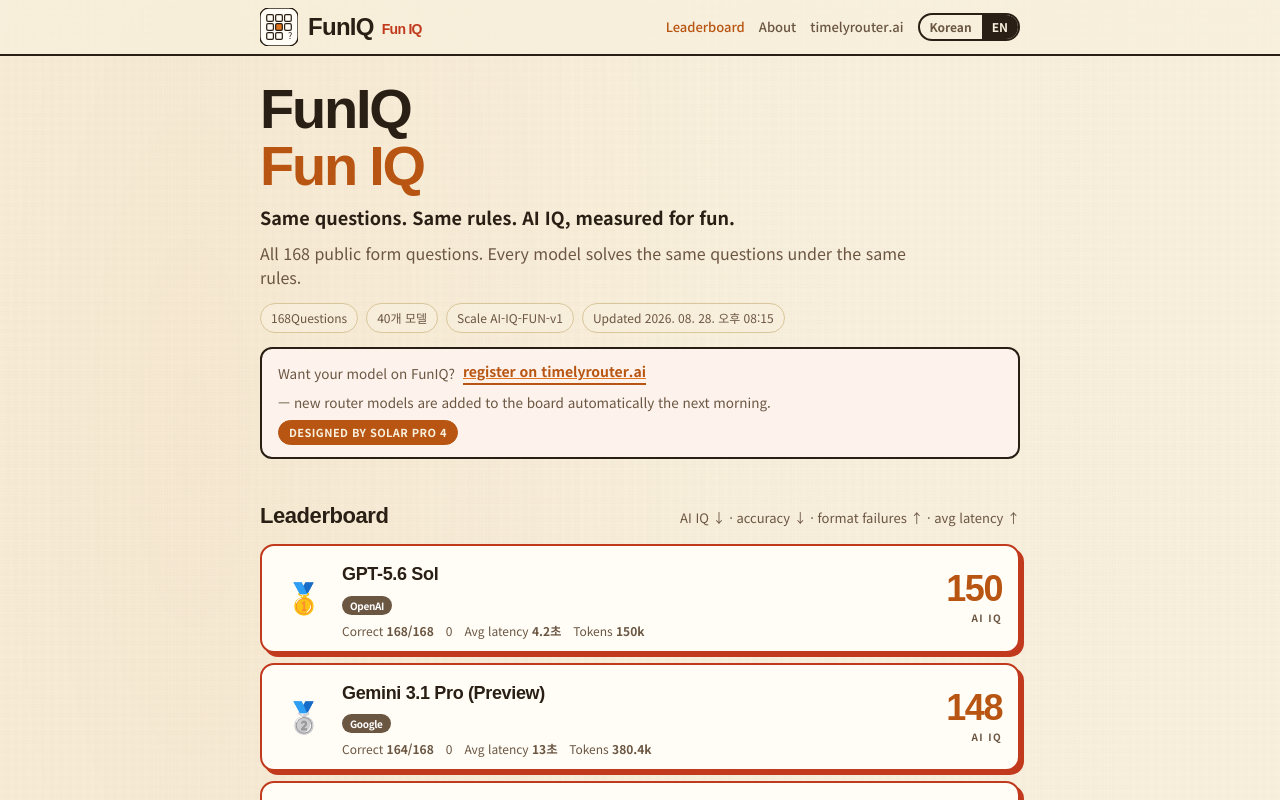
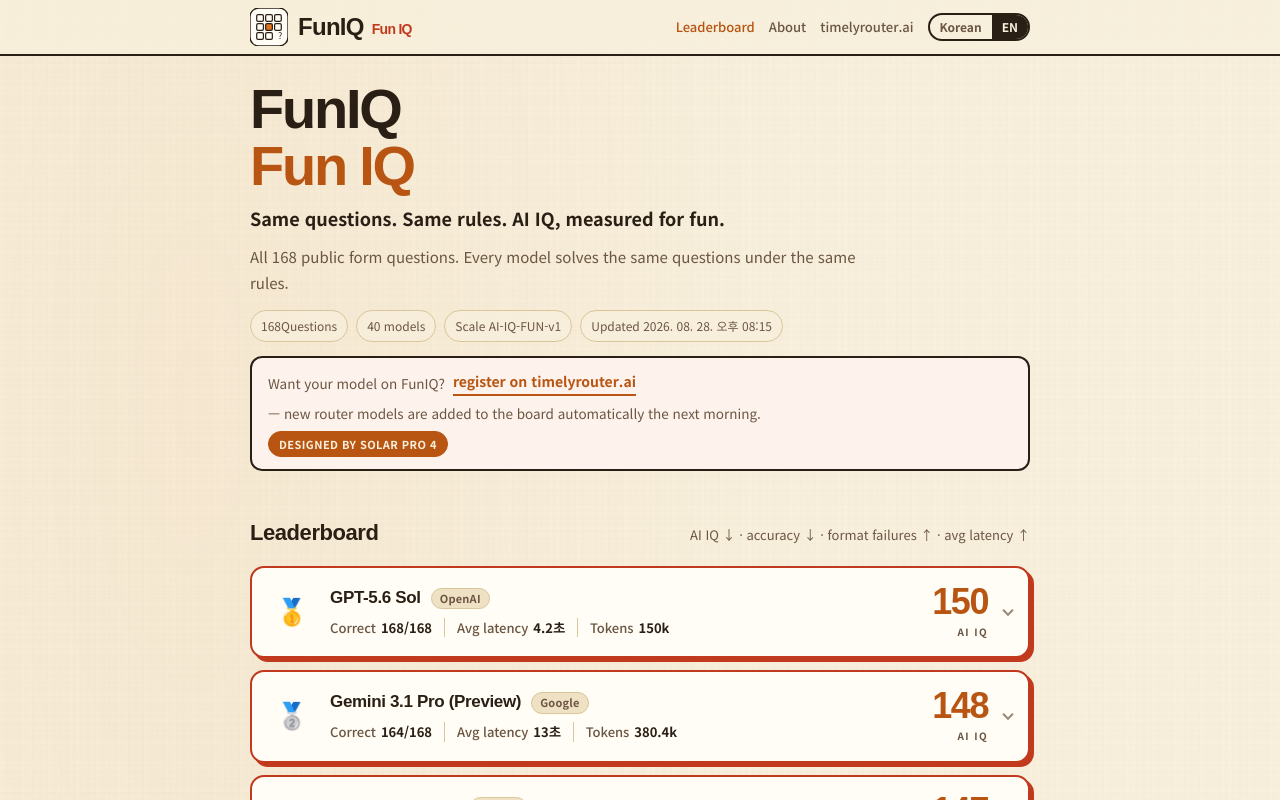
Before and after one commit to hunkim/llm-fun-iq, a Next.js app: page / in a window 1280 px wide. Shown: the top 800 px of the page. Built offline with nearby package versions, Linux system fonts and the light colour scheme.

Commit message:
Improve FunIQ page readability: card scan, about/footer prose, Korean wrapping.

```diff
--- a/app/globals.css
+++ b/app/globals.css
@@ -26,6 +26,8 @@
 body {
   font-family: var(--font-sans-kr);
   color: var(--color-ink);
+  line-height: 1.65;
+  -webkit-font-smoothing: antialiased;
   /* subtle hanji paper texture */
   background:
     radial-gradient(ellipse 80% 60% at 15% 8%, rgba(224, 115, 29, 0.06), transparent 60%),
@@ -59,8 +61,20 @@
 }
 
 .wrap {
-  width: min(760px, calc(100% - 32px));
+  width: min(780px, calc(100% - 40px));
   margin: 0 auto;
+}
+
+.sr-only {
+  position: absolute;
+  width: 1px;
+  height: 1px;
+  padding: 0;
+  margin: -1px;
+  overflow: hidden;
+  clip: rect(0, 0, 0, 0);
+  white-space: nowrap;
+  border: 0;
 }
 
 .site-header {
@@ -139,6 +153,10 @@
   margin: 0;
   color: var(--color-ink-soft);
   max-width: 42em;
+  font-size: 15px;
+  line-height: 1.75;
+  word-break: keep-all;
+  overflow-wrap: break-word;
 }
 
 .meta-row {
@@ -185,6 +203,8 @@
 
 .cta-link {
   color: var(--color-tiger-deep);
+  font-weight: 700;
+  text-decoration: none;
   border-bottom: 2px solid var(--color-tiger-deep);
   padding-bottom: 1px;
   transition: color 0.15s ease, border-color 0.15s ease;
@@ -221,8 +241,9 @@
   display: flex;
   justify-content: space-between;
   align-items: baseline;
-  gap: 12px;
-  margin: 24px 0 12px;
+  flex-wrap: wrap;
+  gap: 8px 16px;
+  margin: 28px 0 14px;
 }
 
 .section-head h2 {
@@ -243,8 +264,10 @@
 .list {
   display: flex;
   flex-direction: column;
-  gap: 10px;
-  padding-bottom: 48px;
+  gap: 12px;
+  padding: 0 0 48px;
+  margin: 0;
+  list-style: none;
 }
 
 .card {
@@ -268,15 +291,32 @@
 
 .summary {
   display: grid;
-  grid-template-columns: 52px 1fr auto;
-  gap: 8px 12px;
+  grid-template-columns: 48px 1fr auto;
+  gap: 6px 14px;
   align-items: center;
-  padding: 14px 16px 12px;
+  padding: 16px 40px 16px 16px;
   cursor: pointer;
   list-style: none;
+  position: relative;
   transition: background-color 0.15s ease;
-  /* 열린/닫힌 상태 모두 동일한 최소 높이 유지 → 레이아웃 시프트 완화 */
-  min-height: 56px;
+  min-height: 64px;
+}
+
+.summary::after {
+  content: "";
+  position: absolute;
+  right: 16px;
+  top: 50%;
+  width: 8px;
+  height: 8px;
+  border-right: 2px solid var(--color-ink-soft);
+  border-bottom: 2px solid var(--color-ink-soft);
+  transform: translateY(-70%) rotate(45deg);
+  opacity: 0.7;
+}
+
+details[open] > .summary::after {
+  transform: translateY(-20%) rotate(225deg);
 }
 
 .summary::-webkit-details-marker {
@@ -287,9 +327,8 @@
   background-color: rgba(248, 240, 221, 0.4);
 }
 
-.summary[open] {
-  border-bottom: 2px solid var(--color-ink);
-  min-height: 56px;
+details[open] > .summary {
+  background-color: rgba(248, 240, 221, 0.35);
 }
 
 .rank {
@@ -298,6 +337,19 @@
   font-size: 22px;
   color: var(--color-ink-soft);
   text-align: center;
+  line-height: 1;
+}
+
+.rank-num {
+  font-family: var(--font-serif-kr);
+  font-weight: 900;
+  font-size: 20px;
+  color: var(--color-ink-soft);
+  font-variant-numeric: tabular-nums;
+}
+
+.rank-emoji {
+  font-size: 26px;
   line-height: 1;
 }
 
@@ -310,18 +362,78 @@
   min-width: 0;
 }
 
-.identity .name {
+.name {
+  display: flex;
+  flex-wrap: wrap;
+  align-items: baseline;
+  gap: 8px 10px;
+  margin: 0;
+  font-family: var(--font-serif-kr);
   font-weight: 700;
   font-size: 17px;
   letter-spacing: -0.02em;
+  line-height: 1.35;
   color: var(--color-ink);
 }
 
-.identity .provider {
-  margin-top: 8px;
+.name-text {
+  overflow-wrap: anywhere;
+}
+
+.provider-badge {
+  display: inline-block;
+  font-family: var(--font-sans-kr);
+  font-size: 11px;
+  font-weight: 700;
+  letter-spacing: 0.02em;
   color: var(--color-ink-soft);
-  font-size: 12.5px;
+  background: var(--color-hanji-deep);
+  border: 1px solid var(--color-hanji-line);
+  border-radius: 999px;
+  padding: 2px 8px;
   line-height: 1.4;
+}
+
+.stats {
+  display: flex;
+  flex-wrap: wrap;
+  gap: 6px 0;
+  margin: 8px 0 0;
+  padding: 0;
+  list-style: none;
+  font-size: 13px;
+  line-height: 1.5;
+  color: var(--color-ink-soft);
+}
+
+.stats li {
+  display: inline-flex;
+  align-items: baseline;
+  gap: 5px;
+  padding: 0 12px 0 0;
+  margin-right: 12px;
+  border-right: 1px solid var(--color-hanji-line);
+}
+
+.stats li:last-child {
+  border-right: none;
+  margin-right: 0;
+  padding-right: 0;
+}
+
+.stats .k {
+  font-weight: 500;
+}
+
+.stats b {
+  color: var(--color-ink);
+  font-variant-numeric: tabular-nums;
+}
+
+.stats li.warn,
+.stats li.warn b {
+  color: var(--color-persimmon);
+  font-weight: 650;
 }
 
 .score-block {
@@ -333,9 +445,10 @@
   font-family: var(--font-serif-kr);
   font-size: 36px;
   font-weight: 900;
-  line-height: 0.9;
+  line-height: 1;
   color: var(--color-tiger-deep);
   letter-spacing: -0.04em;
+  font-variant-numeric: tabular-nums;
 }
 
 .iq-unit {
@@ -358,11 +471,18 @@
   padding-top: 8px;
 }
 
-.expand h3 {
+.expand-head {
+  display: flex;
+  align-items: center;
+  gap: 10px;
+  margin-bottom: 12px;
+}
+
+.expand-title {
   margin: 0 0 8px;
   font-size: 12px;
   color: var(--color-ink-soft);
-  font-weight: 600;
+  font-weight: 700;
   letter-spacing: 0.06em;
   text-transform: uppercase;
 }
@@ -375,12 +495,25 @@
 }
 
 .fam {
-  padding: 8px 10px;
+  padding: 10px 12px;
   border-radius: 10px;
   background: rgba(248, 240, 221, 0.55);
   border: 1px solid var(--color-hanji-line);
-  font-size: 12.5px;
+  font-size: 13px;
+  line-height: 1.45;
   color: var(--color-ink-soft);
+}
+
+.fam-row {
+  display: flex;
+  justify-content: space-between;
+  gap: 8px;
+  align-items: baseline;
+}
+
+.fam-row b {
+  color: var(--color-ink);
+  font-variant-numeric: tabular-nums;
 }
 
 .fam .bar {
@@ -391,7 +524,7 @@
   overflow: hidden;
 }
 
-.fam .bar > i {
+.fam .bar > span {
   display: block;
   height: 100%;
   background: linear-gradient(90deg, var(--color-pine), var(--color-tiger));
@@ -427,19 +560,180 @@
 
 @media (max-width: 640px) {
   .summary {
-    grid-template-columns: 44px 1fr auto;
-    padding: 12px 14px 10px;
+    grid-template-columns: 40px 1fr auto;
+    padding: 14px 34px 14px 12px;
+    gap: 4px 10px;
   }
 
   .iq {
     font-size: 28px;
   }
 
-  .identity .provider {
-    font-size: 11.5px;
+  .name {
+    font-size: 16px;
+  }
+
+  .stats {
+    font-size: 12.5px;
+  }
+
+  .stats li {
+    margin-right: 8px;
+    padding-right: 8px;
   }
 
   .expand {
     padding: 12px 16px 16px 16px;
   }
+
+  .section-head {
+    flex-direction: column;
+    align-items: flex-start;
+  }
 }
+
+.empty {
+  padding: 28px 20px;
+  border: 2px dashed var(--color-hanji-line);
+  border-radius: 14px;
+  background: #fffdf6;
+  margin-bottom: 48px;
+}
+
+.empty h2 {
+  margin: 0 0 8px;
+  font-family: var(--font-serif-kr);
+  font-size: 20px;
+}
+
+.empty p {
+  margin: 0;
+  color: var(--color-ink-soft);
+  line-height: 1.7;
+  word-break: keep-all;
+}
+
+.about {
+  padding: 28px 0 64px;
+}
+
+.about h1 {
+  font-family: var(--font-serif-kr);
+  font-size: clamp(28px, 5vw, 40px);
+  font-weight: 900;
+  letter-spacing: -0.03em;
+  line-height: 1.25;
+  margin: 0 0 16px;
+  word-break: keep-all;
+}
+
+.about h2 {
+  font-family: var(--font-serif-kr);
+  font-size: 20px;
+  font-weight: 900;
+  margin: 32px 0 10px;
+  letter-spacing: -0.02em;
+}
+
+.about p,
+.about li {
+  color: var(--color-ink);
+  line-height: 1.8;
+  word-break: keep-all;
+  overflow-wrap: break-word;
+}
+
+.about p {
+  margin: 0 0 12px;
+  max-width: 42em;
+}
+
+.about ul {
+  margin: 0 0 16px;
+  padding-left: 1.2em;
+  max-width: 42em;
+}
+
+.about li + li {
+  margin-top: 6px;
+}
+
+.about code {
+  font-size: 0.92em;
+  background: rgba(248, 240, 221, 0.8);
+  border: 1px solid var(--color-hanji-line);
+  border-radius: 4px;
+  padding: 1px 5px;
+}
+
+.about pre {
+  margin: 12px 0 16px;
+  padding: 14px 16px;
+  border: 2px solid var(--color-ink);
+  border-radius: 12px;
+  background: #fffdf6;
+  font-size: 13px;
+  line-height: 1.6;
+  overflow-x: auto;
+  white-space: pre-wrap;
+  word-break: break-word;
+}
+
+.formula-table {
+  width: 100%;
+  max-width: 28em;
+  border-collapse: collapse;
+  margin: 8px 0 20px;
+  background: #fffdf6;
+  border: 2px solid var(--color-ink);
+  border-radius: 12px;
+  overflow: hidden;
+}
+
+.formula-table th,
+.formula-table td {
+  text-align: left;
+  padding: 10px 14px;
+  border-bottom: 1px solid var(--color-hanji-line);
+  line-height: 1.45;
+}
+
+.formula-table th {
+  font-size: 12px;
+  letter-spacing: 0.04em;
+  text-transform: uppercase;
+  color: var(--color-ink-soft);
+  background: var(--color-hanji-deep);
+}
+
+.formula-table tr:last-child td {
+  border-bottom: none;
+}
+
+.footer {
+  width: min(780px, calc(100% - 40px));
+  margin: 0 auto;
+  padding: 8px 0 40px;
+  color: var(--color-ink-soft);
+  font-size: 13.5px;
+  line-height: 1.75;
+  word-break: keep-all;
+}
+
+.footer p {
+  margin: 0 0 10px;
+}
+
+.footer a {
+  color: var(--color-tiger-deep);
+}
+
+.footer .fineprint {
+  font-size: 12.5px;
+  color: var(--color-ink-soft);
+  opacity: 0.9;
+}
+
+.chip {
+  margin-top: 0;
+}
--- a/app/page.tsx
+++ b/app/page.tsx
@@ -1,6 +1,5 @@
 "use client";
 
-import { useState } from "react";
 import leaderboardJson from "@/data/leaderboard.json";
 import { useI18n } from "@/lib/i18n";
 import { familyLabelFor } from "@/lib/families";
@@ -14,48 +13,67 @@
 
 function ModelCard({ result, rank }: { result: LeaderboardResult; rank: number }) {
   const { t, locale } = useI18n();
-  const [open, setOpen] = useState(false);
   const medal = rank <= 3 ? MEDALS[rank - 1] : null;
   const tokens = formatTokens(result.tokens);
   const families = Object.entries(result.family ?? {});
+  const incomplete = result.ok === false;
 
   return (
-    <div className={`card ${rank <= 3 ? "top" : ""}`}>
-      <details open={open} onToggle={() => setOpen(!open)}>
+    <li className={`card ${rank <= 3 ? "top" : ""}`}>
+      <details>
         <summary className="summary">
           <div className="rank">
             {medal ? (
-              <span className="text-2xl sm:text-3xl">{medal}</span>
+              <span className="rank-emoji" aria-hidden="true">
+                {medal}
+              </span>
             ) : (
-              <span className="rank-medal font-black text-lg sm:text-xl text-ink-soft tabular-nums">
-                {rank}
-              </span>
+              <span className="rank-num">{rank}</span>
             )}
+            <span className="sr-only">
+              {t("rank")} {rank}
+            </span>
           </div>
           <div className="identity">
-            <div className="name">
-              <span className="font-display font-bold text-base sm:text-lg truncate block">
-                {result.name}
-              </span>
-              <span className="provider-badge text-[10px] font-bold text-white rounded-full px-2 py-0.5 bg-ink-soft inline-block mt-1 align-middle">
-                {result.provider}
-              </span>
-            </div>
-            <div className="provider">
-              <div className="text-xs text-ink-soft flex gap-3 flex-wrap tabular-nums">
-                <span>{t("correct")} <b>{result.correct}/{result.total}</b></span>
-                {result.refusals && result.refusals > 0 && (
-                  <span>{t("refusals")} <b>{result.refusals}</b></span>
-                )}
-                {result.format_failures > 0 && (
-                  <span className="text-persimmon font-semibold">
-                    {t("formatFailures")} <b>{result.format_failures}</b>
-                  </span>
-                )}
-                <span>{t("avgLatency")} <b>{formatLatency(result.avg_ms)}</b></span>
-                {tokens && <span>{t("tokens")} <b>{tokens}</b></span>}
-              </div>
-            </div>
+            <h3 className="name">
+              <span className="name-text">{result.name}</span>
+              <span className="provider-badge">{result.provider}</span>
+            </h3>
+            <ul className="stats">
+              <li>
+                <span className="k">{t("correct")}</span>
+                <b>
+                  {result.correct}/{result.total}
+                </b>
+              </li>
+              {result.refusals != null && result.refusals > 0 && (
+                <li>
+                  <span className="k">{t("refusals")}</span>
+                  <b>{result.refusals}</b>
+                </li>
+              )}
+              {result.format_failures > 0 && (
+                <li className="warn">
+                  <span className="k">{t("formatFailures")}</span>
+                  <b>{result.format_failures}</b>
+                </li>
+              )}
+              {incomplete && (
+                <li className="warn">
+                  <span className="k">{t("incomplete")}</span>
+                </li>
+              )}
+              <li>
+                <span className="k">{t("avgLatency")}</span>
+                <b>{formatLatency(result.avg_ms)}</b>
+              </li>
+              {tokens && (
+                <li>
+                  <span className="k">{t("tokens")}</span>
+                  <b>{tokens}</b>
+                </li>
+              )}
+            </ul>
           </div>
           <div className="score-block">
             <div className="iq">{result.ai_iq}</div>
@@ -64,40 +82,45 @@
         </summary>
         <div className="expand">
           <div className="expand-inner">
-            <div className="flex items-center justify-between gap-3 mb-2">
+            <div className="expand-head">
               <span className="chip">{funIqLabel(locale, result.ai_iq)}</span>
-              <span className="text-xs text-ink-soft">{t("AI IQ")} · {result.ai_iq}</span>
             </div>
-            <h3 className="mb-2">{t("families")}</h3>
+            <h4 className="expand-title">{t("families")}</h4>
             <div className="families">
               {families.map(([fam, stats]) => {
                 const pct = stats.total ? stats.correct / stats.total : 0;
                 return (
                   <div className="fam" key={fam}>
-                    <div>
-                      {familyLabelFor(locale, fam)}
-                      <b>{stats.correct}/{stats.total}</b>
+                    <div className="fam-row">
+                      <span>{familyLabelFor(locale, fam)}</span>
+                      <b>
+                        {stats.correct}/{stats.total}
+                      </b>
                     </div>
-                    <div className="bar">
-                      <i style={{ width: `${Math.round(pct * 100)}%` }} />
+                    <div className="bar" aria-hidden="true">
+                      <span style={{ width: `${Math.round(pct * 100)}%` }} />
                     </div>
                   </div>
                 );
               })}
             </div>
             <div className="meta-bits">
-              <span>{t("evaluatedAt")} <b>{formatKst(result.evaluated_at)}</b></span>
-              <span>{t("modelId")} <code>{result.id}</code></span>
+              <span>
+                {t("evaluatedAt")} <b>{formatKst(result.evaluated_at)}</b>
+              </span>
+              <span>
+                {t("modelId")} <code>{result.id}</code>
+              </span>
             </div>
           </div>
         </div>
       </details>
-    </div>
+    </li>
   );
 }
 
 export default function HomePage() {
-  const { t, locale } = useI18n();
+  const { t } = useI18n();
   const ranked = rankResults(board.results ?? []);
   const ranks = competitionRanks(ranked);
   const updated = formatKst(board.updated_at);
@@ -112,10 +135,20 @@
         <p className="tagline">{t("tagline")}</p>
         <p className="lede">{t("heroSub")}</p>
         <div className="meta-row">
-          <span className="pill">{board.items}{t("items")}</span>
-          <span className="pill">{ranked.length}개 모델</span>
-          <span className="pill">{t("scale")} {board.scale}</span>
-          <span className="pill">{t("updated")} {updated}</span>
+          <span className="pill">
+            {board.items}
+            {t("items")}
+          </span>
+          <span className="pill">
+            {ranked.length}
+            {t("modelsUnit")}
+          </span>
+          <span className="pill">
+            {t("scale")} {board.scale}
+          </span>
+          <span className="pill">
+            {t("updated")} {updated}
+          </span>
         </div>
         <p className="cta">
           <span className="cta-inner">
@@ -124,15 +157,13 @@
               href="https://timelyrouter.ai"
               target="_blank"
               rel="noreferrer"
-              className="cta-link font-bold text-tiger-deep underline decoration-tiger hover:text-persimmon focus:outline-none focus:ring-2 focus:ring-tiger-deep focus:ring-offset-2 focus:ring-offset-hanji"
+              className="cta-link"
             >
               {t("ctaLink")}
             </a>
             <span className="cta-label">{t("ctaPost")}</span>
           </span>
-          <span className="designed-by">
-            Designed by Solar Pro 4
-          </span>
+          <span className="designed-by">Designed by Solar Pro 4</span>
         </p>
       </section>
 
@@ -147,11 +178,11 @@
           <p>{t("emptyBody")}</p>
         </div>
       ) : (
-        <div className="list">
+        <ol className="list">
           {ranked.map((result, i) => (
             <ModelCard key={result.id} result={result} rank={ranks[i]} />
           ))}
-        </div>
+        </ol>
       )}
     </main>
   );
--- a/lib/i18n.tsx
+++ b/lib/i18n.tsx
@@ -40,6 +40,10 @@
   modelId: { ko: "모델 id", en: "Model id" },
   scale: { ko: "척도", en: "Scale" },
   items: { ko: "문항", en: "Questions" },
+  modelsUnit: { ko: "개 모델", en: " models" },
+  incomplete: { ko: "일부 실패", en: "Incomplete" },
+  scoreBand: { ko: "구간", en: "Range" },
+  scoreLabel: { ko: "호칭", en: "Label" },
   updated: { ko: "갱신", en: "Updated" },
   sortHint: {
     ko: "AI IQ ↓ · 정확도 ↓ · 형식 실패 ↑ · 평균 지연 ↑",
```
Also changed, not shown: app/about/AboutContent.tsx (+4 -4 lines), app/components/Header.tsx (+6 -2 lines).
